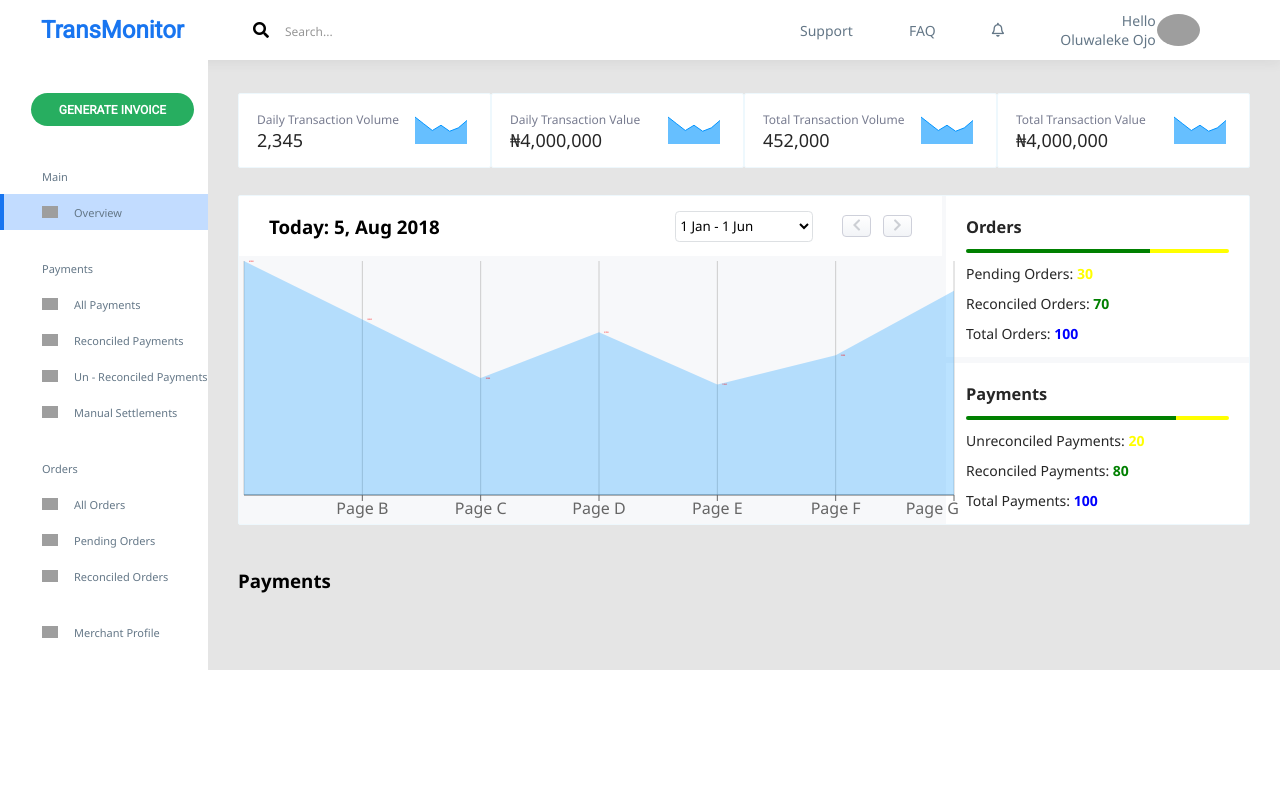
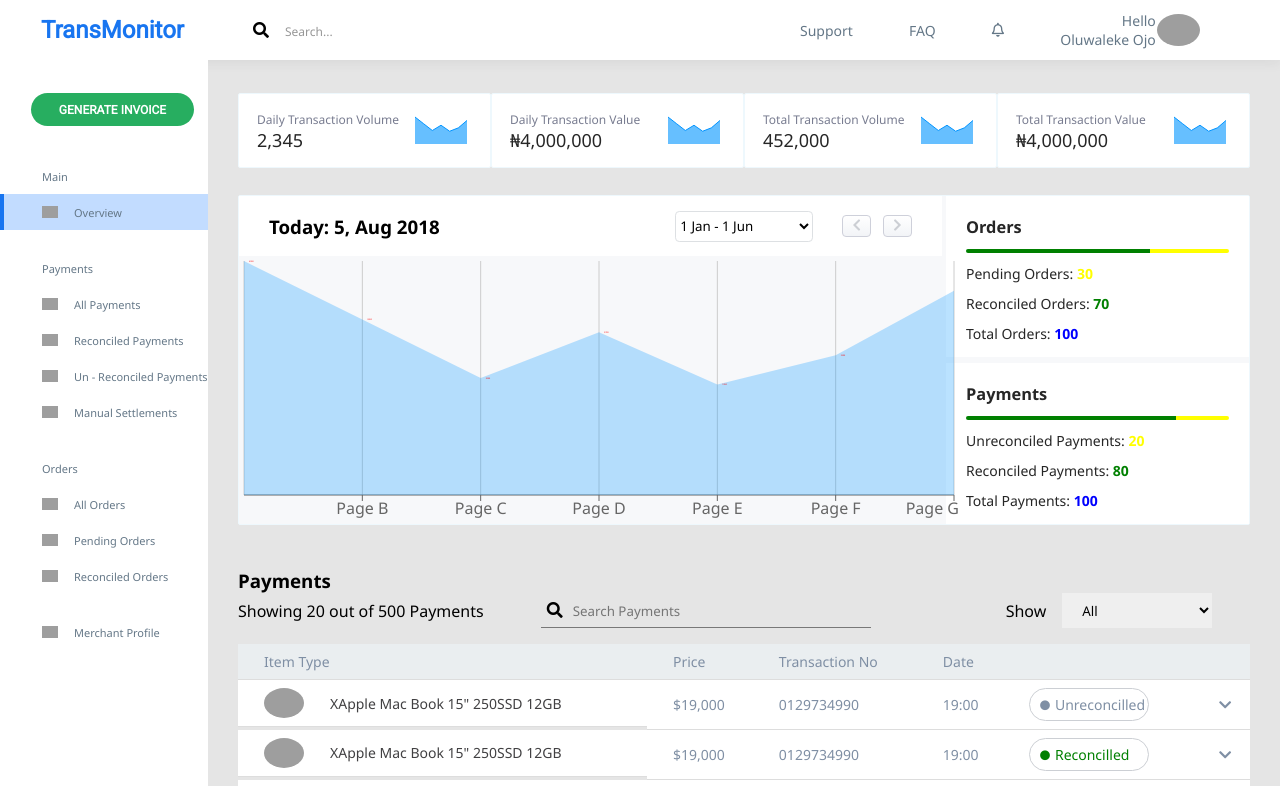
Before and after one commit to Chimdiya1/dashboard, a React (Create React App) app: page / in a window 1280 px wide. Shown: the top 786 px of the page. Built offline with nearby package versions, Linux system fonts and the light colour scheme; grey boxes are pictures that could not be loaded.

Commit message:
added table

```diff
--- a/public/index.html
+++ b/public/index.html
@@ -14,6 +14,8 @@
       crossorigin="anonymous" />
     <link rel="apple-touch-icon" href="%PUBLIC_URL%/logo192.png" />
     <link href="https://fonts.googleapis.com/css2?family=Roboto&display=swap" rel="stylesheet">
+
+    <!-- Compiled and minified JavaScript -->
     <!--
       manifest.json provides metadata used when your web app is installed on a
       user's mobile device or desktop. See https://developers.google.com/web/fundamentals/web-app-manifest/
--- a/src/components/dashboardArea/dashboardArea.component.jsx
+++ b/src/components/dashboardArea/dashboardArea.component.jsx
@@ -3,6 +3,7 @@ import './dashboardArea.scss'
 import Transaction from '../transaction/transaction.component'
 import GraphBody from '../graphBody/graphBody.component'
 import Details from '../details/details.component'
+import Table from '../table/table.component'
 const DashboardArea = () => {
     return (
         <div className='dashboardArea'>
@@ -17,6 +18,24 @@ const DashboardArea = () => {
                 <Details/>
             </div>
             <h3>Payments</h3>
+            <div className='payments'>
+                <p>
+                    Showing 20 out of 500 Payments
+                </p>
+                <div className='search'>
+                    <i class="fa fa-search "></i>
+                    <input class="input-field" type="text" placeholder='Search Payments'/>
+                </div>
+                <span>Show</span>
+                <select name="payments" id="payment" className='select-payment'>
+                    <option value="All">All</option>
+                    <option value="Reconciled">Reconciled</option>
+                    <option value="UnReconciled">UnReconciled</option>
+                    <option value="Settled">Settled</option>
+                    <option value="UnSettled">UnSettled</option>
+                </select>
+            </div>
+            <Table/>
         </div>
      );
 }
--- a/src/components/dashboardArea/dashboardArea.scss
+++ b/src/components/dashboardArea/dashboardArea.scss
@@ -16,4 +16,37 @@
         background-color: #F7F8FA;
         margin-bottom:43px;
     }
+    .payments{
+        display: flex;
+        align-items: center;
+        p{
+            margin-right: 57px;
+        }
+    }
+    .search{
+        border-bottom: 0.5px solid #787878;
+        padding: 6px;
+        width: 330px;
+        margin-right: 135px;
+    }
+    .input-field{
+        border: none;
+        background-color: rgba(255, 255, 255, 0);
+        margin-left: 10px;
+        color: #787878;
+    }
+    .select-payment{
+        width: 150px;
+        height: 35px;
+        border: none;
+        padding-left: 16px;
+        margin-left: 16px;
+        option{
+            width: 150px;
+            height: 352px;
+            border: none;
+            padding-left: 16px;
+            margin-left: 16px;
+        }
+    }
 }
--- /dev/null
+++ b/src/components/table/table.component.jsx
@@ -0,0 +1,36 @@
+import React from 'react'
+import Logo from '../../assets/avatar.jpg';
+import './table.scss'
+import TableRow from '../tableRow/tableRow.component';
+const Table = () => {
+    return (
+        <table>
+            <thead>
+                <tr>
+                    <th>Item Type</th>
+                    <th>Price</th>
+                    <th>Transaction No</th>
+                    <th>Date</th>
+                    <th></th>
+                    <th></th>
+                </tr>
+            </thead>
+
+            <tbody>
+                <TableRow Logo={Logo} title='XApple Mac Book 15" 250SSD 12GB' transactionId='0129734990' price='19,000' time='19:00' status='Unreconcilled'/>
+                <TableRow Logo={Logo} title='XApple Mac Book 15" 250SSD 12GB' transactionId='0129734990' price='19,000' time='19:00' status='Reconcilled'/>
+                <TableRow Logo={Logo} title='Apple Mac Book 15" 250SSD 12GB' transactionId='0129734990' price='19,000' time='19:00' status='Unreconcilled'/>
+                <TableRow Logo={Logo} title='Apple Mac Book 15" 250SSD 12GB' transactionId='0129734990' price='19,000' time='19:00' status='Pending'/>
+                <TableRow Logo={Logo} title='Apple Mac Book 15" 250SSD 12GB' transactionId='0129734990' price='19,000' time='19:00' status='Reconcilled'/>
+                <TableRow Logo={Logo} title='Apple Mac Book 15" 500SSD 12GB' transactionId='0129734990' price='19,000' time='19:00' status='Unreconcilled'/>
+                <TableRow Logo={Logo} title='XApple Mac Book 15" 250SSD 12GB' transactionId='0129734990' price='19,000' time='19:00' status='Pending'/>
+                <TableRow Logo={Logo} title='XApple Mac Book 15" 1TB 12GB' transactionId='0129734990' price='19,000' time='19:00' status='Unreconcilled'/>
+                <TableRow Logo={Logo} title='XApple Mac Book 15" 250SSD 12GB' transactionId='0129734990' price='19,000' time='19:00' status='Reconcilled'/>
+                <TableRow Logo={Logo} title='XApple Mac Book 15" 250SSD 12GB' transactionId='0129734990' price='19,000' time='19:00' status='Unreconcilled'/>
+                <TableRow Logo={Logo} title='XApple Mac Book 15" 250SSD 12GB' transactionId='0129734990' price='19,000' time='19:00' status='Pending'/>
+            </tbody>
+        </table>
+     );
+}
+
+export default Table;
--- /dev/null
+++ b/src/components/table/table.scss
@@ -0,0 +1,57 @@
+
+table {
+    margin-top: 16px;
+    font-family: arial, sans-serif;
+    border-collapse: collapse;
+    width: 100%;
+    font-size: 14px;
+    .avatar{
+    margin-right: 26px;
+    width: 40px;
+}
+}
+th{
+    background: #EAEEF0;
+    color: #7F8FA4;
+    font-size: 14px;
+    font-weight: normal;
+}
+
+td{
+    background-color: #fff;
+    &:first-child{
+        display: flex;
+         align-items: center;
+         color: #414042;
+
+    }
+    color: #7F8FA4;
+    .reconcilled{
+        color: green;
+    }
+    .pending{
+        color: yellow;
+    }
+    .unreconcilled{
+        color: #7F8FA4;
+    }
+   .label{
+        width: 120px;
+        height: 33px;
+        border: 1px solid #CCCFD4;
+        border-radius: 30px;
+        display: flex;
+        align-items: center;
+        justify-content: center;
+        i{
+            font-size: 10px;
+            margin-right: 5px;
+        }
+   }
+}
+td, th {
+  border-bottom: 1px solid #dddddd;
+  text-align: left;
+  padding: 8px;
+  padding-left: 26px;
+}
--- /dev/null
+++ b/src/components/tableRow/tableRow.component.jsx
@@ -0,0 +1,16 @@
+import React from 'react'
+import './tableRow.scss'
+const TableRow = ({Logo, title, price,transactionId, time, status}) => {
+    return (
+        <tr>
+            <td><img src={Logo} alt="avatar" className="avatar" />{title}</td>
+            <td>&#36;{price}</td>
+            <td>{transactionId}</td>
+            <td>{time}</td>
+            <td><div className={`label ${status}`}><i className='fas fa-circle'></i> {status}</div></td>
+            <td><i className='fas fa-chevron-down'></i></td>
+        </tr>
+     );
+}
+
+export default TableRow;
--- /dev/null
+++ b/src/components/tableRow/tableRow.scss
@@ -0,0 +1,38 @@
+td{
+    background-color: #fff;
+    &:first-child{
+        display: flex;
+         align-items: center;
+         color: #414042;
+
+    }
+    color: #7F8FA4;
+    .Reconcilled{
+        color: green;
+    }
+    .Pending{
+        color: yellow;
+    }
+    .Unreconcilled{
+        color: #7F8FA4;
+    }
+   .label{
+        width: 120px;
+        height: 33px;
+        border: 1px solid #CCCFD4;
+        border-radius: 30px;
+        display: flex;
+        align-items: center;
+        justify-content: flex-start;
+        i{
+            font-size: 10px;
+            margin:0px 5px 0px 10px;
+        }
+   }
+}
+td, th {
+  border-bottom: 1px solid #dddddd;
+  text-align: left;
+  padding: 8px;
+  padding-left: 26px;
+}
```
